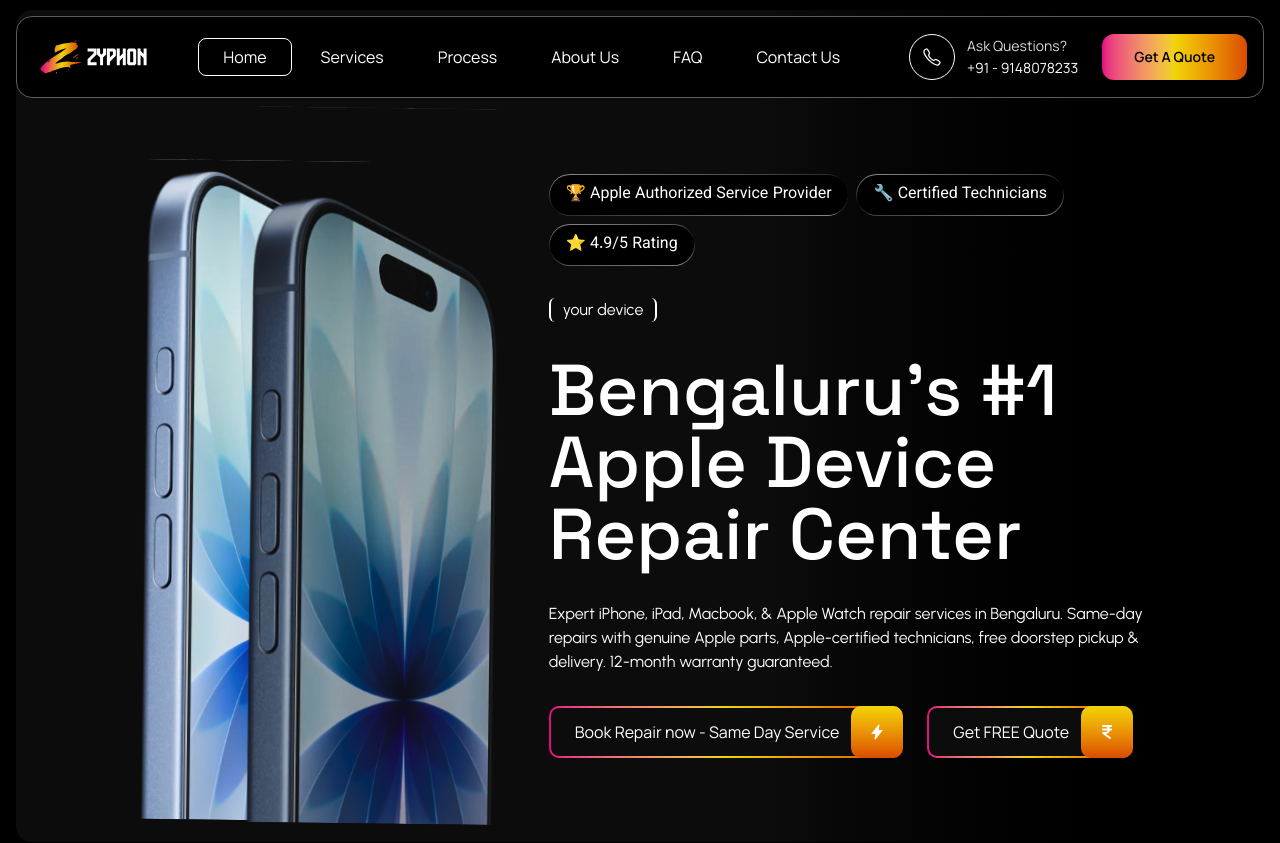
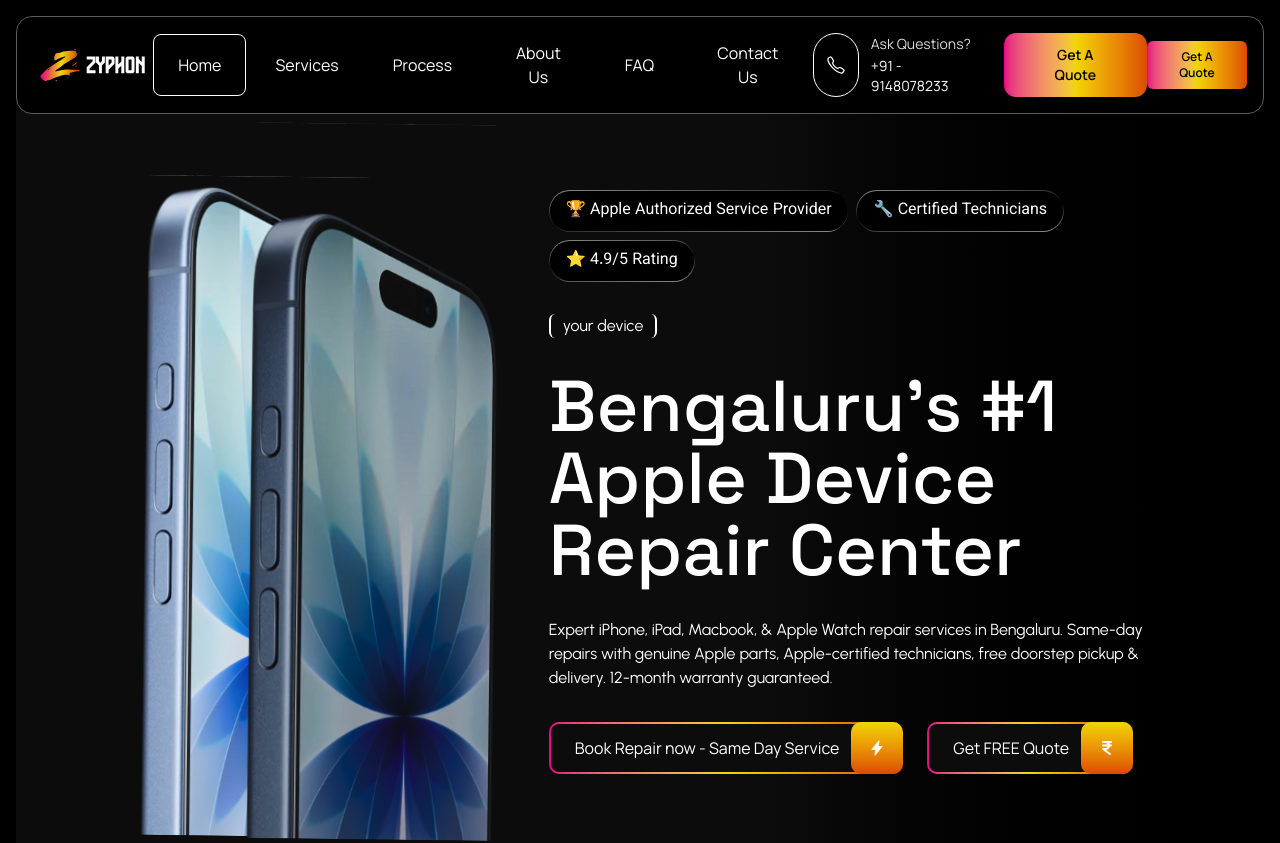
Before and after one commit to nayaz-zyphon/Zyphon, a React (Vite) app: page / in a window 1280 px wide. Shown: the top 843 px of the page. Built offline with nearby package versions, Linux system fonts and the light colour scheme.

Commit message:
add: get aa qoute btn

```diff
--- a/src/components/Model.tsx
+++ b/src/components/Model.tsx
@@ -1,8 +1,11 @@
+import type { JSX } from "react"
 
-const Model = () => {
-  return (
-    <div>Model</div>
-  )
+const Model = ({ children }: { children: JSX.Element }) => {
+    return (
+        <div>
+            {children}
+        </div>
+    )
 }
 
 export default Model
--- a/src/layout/NavBar.tsx
+++ b/src/layout/NavBar.tsx
@@ -124,6 +124,11 @@ const NavBar = () => {
                     </button>
                 </div>
 
+                <div className="flex flex-row gap-2 items-center">
+                    <button className="text-black bg-gradient-to-r from-[#E60283] via-[#F1D507] to-[#DA4A02] rounded-md font-semibold px-4 py-2 text-xs">
+                        Get A Quote
+                    </button>
+
                     {/* Hamburger for mobile */}
                     <button
                         className="lg:hidden text-white sm:text-2xl bg-[#000000] backdrop-blur-lg rounded-full border-2 border-[#E5F0F336] px-4 py-2.5 cursor-pointer"
@@ -131,6 +136,7 @@ const NavBar = () => {
                     >
                         {menuOpen ? <FiX /> : <FiMenu />}
                     </button>
+                </div>
             </div>
 
             {/* Mobile Full-Screen Dropdown */}
```
Lines whose indentation alone changed are shown as unchanged.
